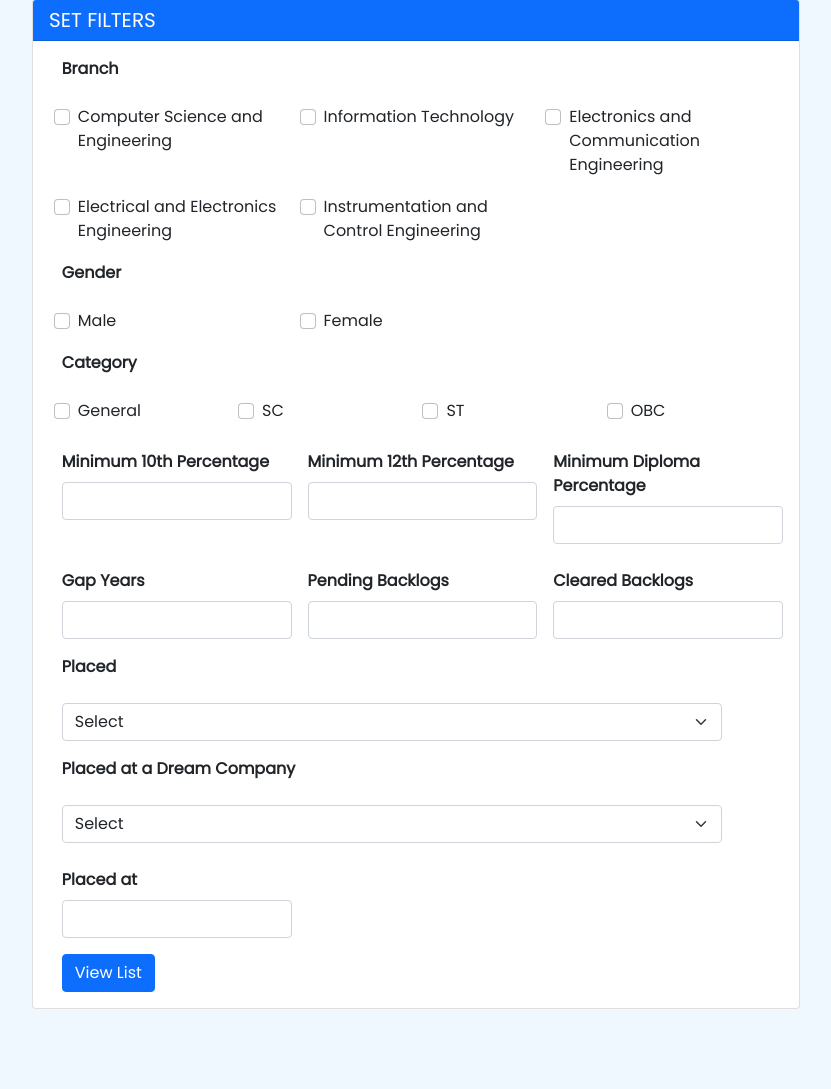
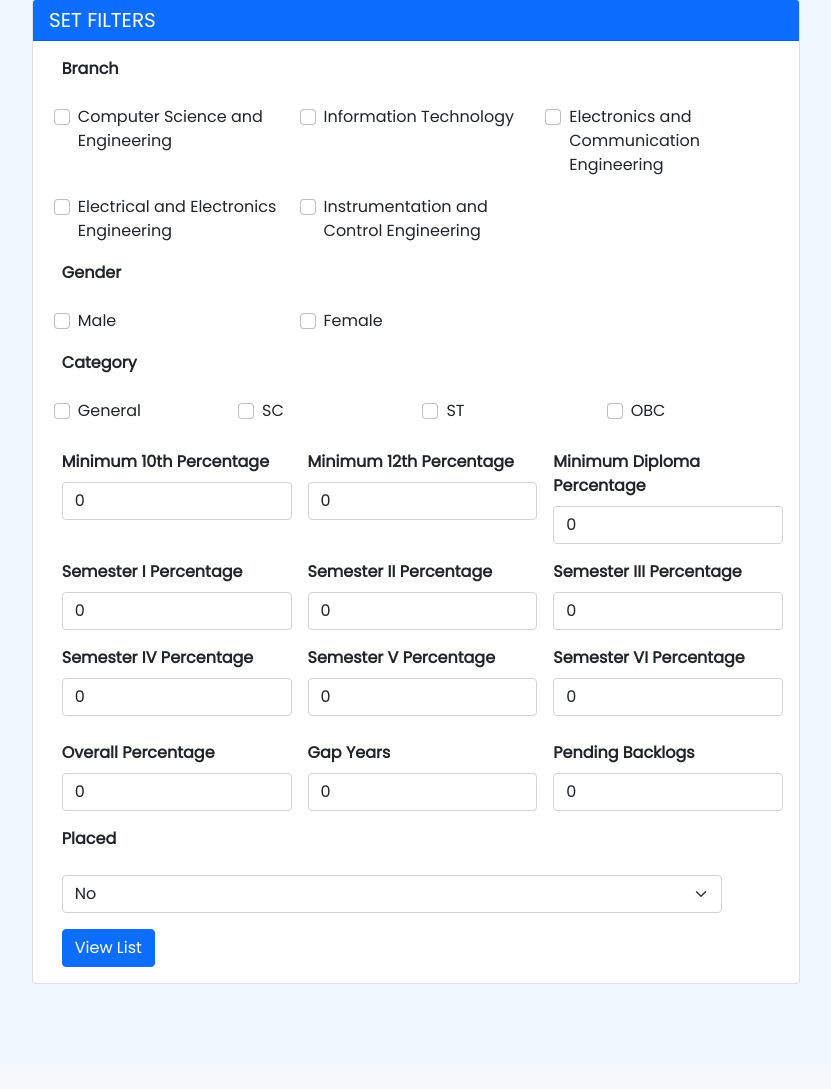
Before and after one commit to kanishkaa24/TnP, a Django app: page /studentlist/ in a window 1280 px wide. Shown: the part 144-1233 px from the top of the page, without its empty margins (224-1055 px from the left). After the commit the page ends 1128 px from the top, so only its background shows below. Run offline with Django 3.2, Linux system fonts and the light colour scheme; some libraries are stand-ins or nearby versions.

Commit message:
Completed Student List Backend

```diff
--- a/templates/studentlist.html
+++ b/templates/studentlist.html
@@ -1,34 +1,22 @@
 <!DOCTYPE html>
 <html lang="en">
+
 <head>
   <title>Profile</title>
   <meta charset="UTF-8" />
   <meta http-equiv="X-UA-Compatible" content="IE=edge ,chrome=1" />
   <meta name="viewport" content="width=device-width, initial-scale=1" />
   <script src="https://code.iconify.design/1/1.0.7/iconify.min.js"></script>
-    <link
-      href="https://fonts.googleapis.com/css?family=Poppins"
-      rel="stylesheet"
-    />
-    <script
-      src="https://kit.fontawesome.com/24a476b79d.js"
-      crossorigin="anonymous"
-    ></script>
-    <link
-      href="https://cdn.jsdelivr.net/npm/bootstrap@5.0.2/dist/css/bootstrap.min.css"
-      rel="stylesheet"
-      integrity="sha384-EVSTQN3/azprG1Anm3QDgpJLIm9Nao0Yz1ztcQTwFspd3yD65VohhpuuCOmLASjC"
-      crossorigin="anonymous"
-    />
+  <link href="https://fonts.googleapis.com/css?family=Poppins" rel="stylesheet" />
+  <script src="https://kit.fontawesome.com/24a476b79d.js" crossorigin="anonymous"></script>
+  <link href="https://cdn.jsdelivr.net/npm/bootstrap@5.0.2/dist/css/bootstrap.min.css" rel="stylesheet"
+    integrity="sha384-EVSTQN3/azprG1Anm3QDgpJLIm9Nao0Yz1ztcQTwFspd3yD65VohhpuuCOmLASjC" crossorigin="anonymous" />
 </head>
-  <body
-    style="font-family: Poppins; overflow-x: hidden; background-color: #f0f8ff"
-  >
+
+<body style="font-family: Poppins; overflow-x: hidden; background-color: #f0f8ff">
   <nav class="navbar navbar-dark bg-primary">
     <div class="container-fluid">
-        <a class="navbar-brand" href="{% url 'home' %}"
-          >Training and Placement Cell</a
-        >
+      <a class="navbar-brand" href="{% url 'home' %}">Training and Placement Cell</a>
       <ul class="nav justify-content-end">
         <li class="nav-item">
           <a class="nav-link link-light" href="{% url 'home' %}">
@@ -40,10 +28,7 @@
       </ul>
     </div>
   </nav>
-    <div
-      class="card"
-      style="margin-left: 20vw; margin-right: 20vw; margin-top: 10vh; margin-bottom: 10vh"
-    >
+  <div class="card" style="margin-left: 20vw; margin-right: 20vw; margin-top: 10vh; margin-bottom: 10vh">
     <h5 class="card-header" style="background-color: #0d6efd; color: #ffffff">
       SET FILTERS
     </h5>
@@ -98,72 +83,83 @@
           </div>
           <label for="exampleFormControlInput1" class="form-label" style="font-weight:bolder">Category</label>
           <div class="form-check col-md-3">
-            <input class="form-check-input" type="checkbox" name="gen" id="flexCheckDefault">
+            <input class="form-check-input" type="checkbox" name="gen" id="flexCheckDefault" name="gen">
             <label class="form-check-label" for="flexCheckDefault">
               General
             </label>
           </div>
           <div class="form-check col-md-3">
-            <input class="form-check-input" type="checkbox" name="sc" id="flexCheckDefault">
+            <input class="form-check-input" type="checkbox" name="sc" id="flexCheckDefault" name="sc">
             <label class="form-check-label" for="flexCheckDefault">
               SC
             </label>
           </div>
           <div class="form-check col-md-3">
-            <input class="form-check-input" type="checkbox" name="st" id="flexCheckDefault">
+            <input class="form-check-input" type="checkbox" name="st" id="flexCheckDefault" name="st">
             <label class="form-check-label" for="flexCheckDefault">
               ST
             </label>
           </div>
           <div class="form-check col-md-3">
-            <input class="form-check-input" type="checkbox" name="obc" id="flexCheckDefault">
+            <input class="form-check-input" type="checkbox" name="obc" id="flexCheckDefault" name="obc">
             <label class="form-check-label" for="flexCheckDefault">
               OBC
             </label>
           </div>
           <div class="col-md-4" style="margin-top: 25px">
             <label for="inputEmail4" class="form-label" style="font-weight:bolder">Minimum 10th Percentage</label>
-            <input type="text" name="ten"  class="form-control" id="inputEmail4">
+            <input type="number" name="ten" class="form-control" id="inputEmail4" value=0>
           </div>
           <div class="col-md-4" style="margin-top: 25px">
             <label for="inputPassword4" class="form-label" style="font-weight:bolder">Minimum 12th Percentage</label>
-            <input type="text" name="twelve"  class="form-control" id="inputPassword4">
+            <input type="number" name="twelve" class="form-control" id="inputPassword4" value=0>
           </div>
           <div class="col-md-4" style="margin-top: 25px">
             <label for="inputPassword4" class="form-label" style="font-weight:bolder">Minimum Diploma Percentage</label>
-            <input type="text" name="diploma"  class="form-control" id="inputPassword4">
+            <input type="number" name="diploma" class="form-control" id="inputPassword4" value=0>
+          </div>
+          <div class="col-md-4">
+            <label for="inputEmail4" class="form-label" style="font-weight:bolder">Semester I Percentage</label>
+            <input name="sem1" type="number" class="form-control" id="inputEmail4" value=0>
+          </div>
+          <div class="col-md-4">
+            <label for="inputPassword4" class="form-label" style="font-weight:bolder">Semester II Percentage</label>
+            <input name="sem2" type="number" class="form-control" id="inputPassword4" value=0>
+          </div>
+          <div class="col-md-4">
+            <label for="inputEmail4" class="form-label" style="font-weight:bolder">Semester III Percentage</label>
+            <input name="sem3" type="number" class="form-control" id="inputEmail4" value=0>
+          </div>
+          <div class="col-md-4">
+            <label for="inputPassword4" class="form-label" style="font-weight:bolder">Semester IV Percentage</label>
+            <input name="sem4" type="number" class="form-control" id="inputPassword4" value=0>
+          </div>
+          <div class="col-md-4">
+            <label for="inputPassword4" class="form-label" style="font-weight:bolder">Semester V Percentage</label>
+            <input name="sem5" type="number" class="form-control" id="inputPassword4" value=0>
+          </div>
+          <div class="col-md-4">
+            <label for="inputPassword4" class="form-label" style="font-weight:bolder">Semester VI Percentage</label>
+            <input name="sem6" type="number" class="form-control" id="inputPassword4" value=0>
+          </div>
+          <div class="col-md-4" style="margin-top: 25px">
+            <label for="inputPassword4" class="form-label" style="font-weight:bolder">Overall Percentage</label>
+            <input name="overall" type="number" class="form-control" id="inputPassword4" value=0>
           </div>
           <div class="col-md-4" style="margin-top: 25px">
             <label for="inputPassword4" class="form-label" style="font-weight:bolder">Gap Years</label>
-            <input type="text" name="gap"  class="form-control" id="inputPassword4">
+            <input type="number" name="gap" class="form-control" id="inputPassword4" value=0>
           </div>
           <div class="col-md-4" style="margin-top: 25px">
             <label for="inputPassword4" class="form-label" style="font-weight:bolder">Pending Backlogs</label>
-            <input type="text" name="pbacklog"  class="form-control" id="inputPassword4">
-          </div>
-          <div class="col-md-4" style="margin-top: 25px">
-            <label for="inputPassword4" class="form-label" style="font-weight:bolder">Cleared Backlogs</label>
-            <input type="text" name="cbacklog"  class="form-control" id="inputPassword4">
+            <input type="number" name="backlog" class="form-control" id="inputPassword4" value=0>
           </div>
           <label for="exampleFormControlInput1" class="form-label" style="font-weight:bolder">Placed</label>
           <div class="col-md-11">
             <select class="form-select" aria-label="Placed" name="placedat">
-            <option selected>Select</option>
-            <option value="1">Yes</option>
-            <option value="2">No</option>
+              <option value="Yes">Yes</option>
+              <option value="No" selected>No</option>
             </select>
-        </div>
-        <label for="exampleFormControlInput1" class="form-label" style="font-weight:bolder">Placed at a Dream Company</label>
-          <div class="col-md-11">
-          <select class="form-select" aria-label="Placed" name="placedatdream">
-            <option selected>Select</option>
-            <option value="1">Yes</option>
-            <option value="2">No</option>
-          </select>
-        </div>
-        <div class="col-md-4" style="margin-top: 25px">
-          <label for="inputPassword4" class="form-label" style="font-weight:bolder">Placed at</label>
-          <input type="text" name="companyPlaced"  class="form-control" id="inputPassword4">
           </div>
           <div class="col-12">
             <button type="submit" class="btn btn-primary">View List</button>
@@ -174,4 +170,5 @@
     </div>
   </div>
 </body>
+
 </html>
--- a/webApp/urls.py
+++ b/webApp/urls.py
@@ -10,5 +10,6 @@ urlpatterns = [
     path("profile/", views.profile, name='profile'),
     path("editrecruiters/", views.editrecruiters, name='editrecruiters'),
     path("details/", views.details, name='details'),
+    path("list/", views.list, name='list'),
     path("editdetails/", views.editdetails, name='editdetails'),
 ]
--- a/webApp/views.py
+++ b/webApp/views.py
@@ -130,12 +130,83 @@ def studentlist(request):
         ece = request.POST.get('ece')
         eee = request.POST.get('eee')
         ice = request.POST.get('ice')
-        ten = request.POST.get('ten')
-        twelve = request.POST.get('twelve')
-        diploma = request.POST.get('diploma')
-        gap = request.POST.get('gap')
-        backlog = request.POST.get('backlog')
+        ten = float(request.POST.get('ten'))
+        twelve = float(request.POST.get('twelve'))
+        diploma = float(request.POST.get('diploma'))
+        gap = float(request.POST.get('gap'))
+        backlog = float(request.POST.get('backlog'))
+        sem1 = float(request.POST.get('sem1'))
+        sem2 = float(request.POST.get('sem2'))
+        sem3 = float(request.POST.get('sem3'))
+        sem4 = float(request.POST.get('sem4'))
+        sem5 = float(request.POST.get('sem5'))
+        sem6 = float(request.POST.get('sem6'))
+        overall = float(request.POST.get('overall'))
+        gen = request.POST.get('gen')
+        sc = request.POST.get('sc')
+        st = request.POST.get('st')
+        obc = request.POST.get('obc')
+        placedat = request.POST.get('placedat')
+        male = request.POST.get('male')
+        female = request.POST.get('female')
+        genm = ""
+        if male:
+            genm = "MALE"
+        genf = ""
+        if female:
+            genm = "FEMALE"
+        catg = ""
+        if gen:
+            catg = "GENERAL"
+        catsc = ""
+        if sc:
+            catsc = "SC"
+        catst = ""
+        if st:
+            catst = "ST"
+        catobc = ""
+        if obc:
+            catobc = "OBC"
+        bcseI = ""
+        bcseII = ""
+        bitI = ""
+        bitII = ""
+        bice = ""
+        beceI = ""
+        beceII = ""
+        beceIII = ""
+        beee = ""
+        if cse:
+            bcseI = "Computer Sc. (Section I)"
+            bcseII = "Computer Sc. (Section II)"
+        if it:
+            bitI = "Information Tech. (Section I)"
+            bitII = "Information Tech. (Section II)"
+        if ice:
+            bice =  "Instrumentation & Control"
+        if eee:
+            beee = "Electrical & Electronics Engg."
+        if ece:
+            beceI = "Electronics & Eomm. Engg. (Section I)"
+            beceII = "Electronics & Eomm. Engg. (Section II)"
+            beceIII = "Electronics & Eomm. Engg. (Section III)"
+        with open('studentData.csv', encoding="utf8") as f:
+            csv_reader = csv.reader(f)
+            list = []
+            for line in csv_reader:
+                if(line[11]) != 'Xth%':
+                    if float(line[11]) >= ten and (float(line[15]) >= twelve or float(line[15]) == 0 ) and (float(line[19]) == 0 or float(line[19]) >= diploma) and float(line[21])>= sem1 and float(line[22]) >= sem2 and float(line[23]) >= sem3 and float(line[24]) >= sem4 and float(line[25]) >= sem5 and float(line[27]) >= sem6 and float(line[27]) >= overall and gap <= float(line[34]) and backlog <= float(line[31]) and (line[4] == genm or line[4] == genf) and (line[7] == catg or line[7] == catst or line[7] == catsc or line[7] == catobc) and (line[1] == bcseI or line[1] == bcseII or line[1] == bitI or line[1] == bitII or line[1] == bice or line[1] == beee or line[1] == beceI or line[1] == beceII or line[1] == beceIII):
+                        if placedat == "Yes":
+                            if(line[35] != "0"):
+                                list.append(line)
+                        elif placedat == "No":
+                            if(line[35] == "0"):
+                                list.append(line)
+        return render(request, 'list.html', {'data': list})
     return render(request, 'studentlist.html')
+
+def list(request):
+    return render(request, 'list.html')
 
 def editdetails(request):
     return render(request, 'editdetails.html')
```
Also changed, not shown: templates/list.html (added, +102 -0 lines), studentData.csv. Lines whose indentation alone changed are shown as unchanged.
